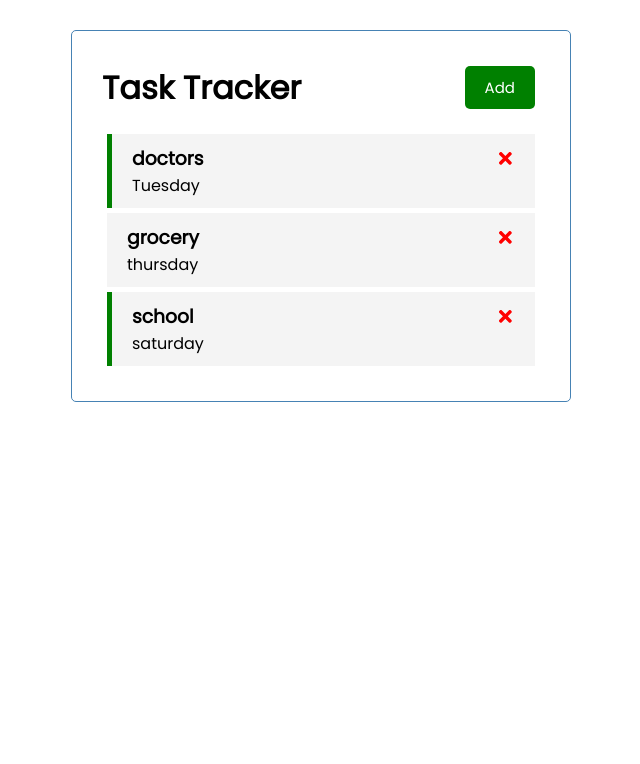
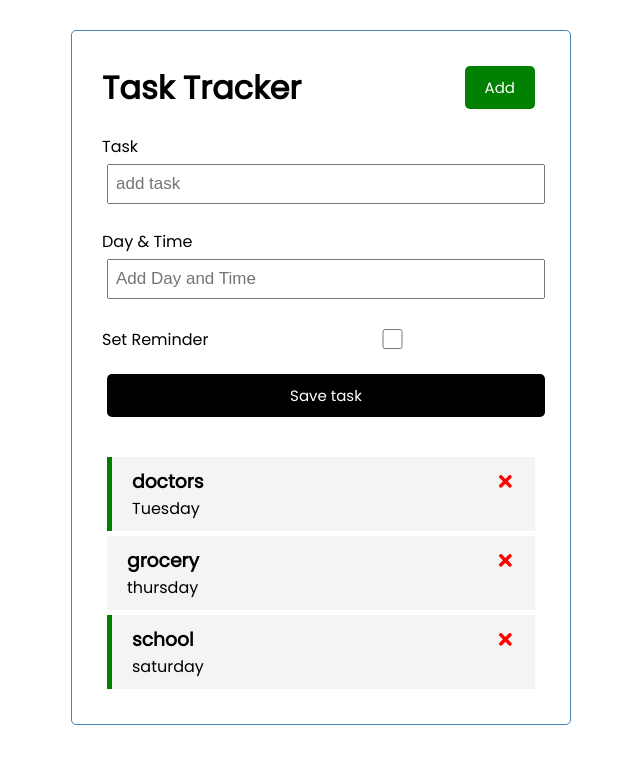
Before and after one commit to barksanto/react-task-tracker, a React (Create React App) app: page / in a window 1280 px wide. Shown: the top 764 px of the page, without its empty margins (319-959 px from the left). Built offline with nearby package versions, Linux system fonts and the light colour scheme.

Commit message:
setDay/Task/Reminder works to change state of current task in the input

```diff
--- a/src/App.js
+++ b/src/App.js
@@ -1,5 +1,6 @@
 import Header from './components/Header'
 import Tasks from './components/Tasks'
+import AddTask from './components/AddTask'
 import { useState } from 'react';
 
 
@@ -36,8 +37,10 @@
   const toggleReminder = (id) => {
     setTasks(
       tasks.map((task) =>
-        task.id === id ? {...task, reminder:
-        !task.reminder } : task
+        task.id === id ? {
+          ...task, reminder:
+            !task.reminder
+        } : task
       )
     )
   }
@@ -45,6 +48,7 @@
   return (
     <div className="container">
       <Header />
+      <AddTask />
       {/* if no tasks in state, render message instead */}
       {tasks.length > 0 ? (<Tasks tasks={tasks}
         onDelete={deleteTask}
--- /dev/null
+++ b/src/components/AddTask.js
@@ -0,0 +1,37 @@
+import { useState } from 'react'
+
+const AddTask = () => {
+
+  const [text, setText] = useState('')
+  const [day, setDay] = useState('')
+  const [reminder, setReminder] = useState(false)
+
+  return (
+    <form className="add-form">
+      <div className="form-control">
+        <label>Task</label>
+        <input
+          type="text"
+          placeholder="add task"
+          value={text} onChange={(e) => setText(e.target.value)} />
+      </div>
+      <div className="form-control">
+        <label>Day & Time</label>
+        <input
+          type="text"
+          placeholder="Add Day and Time"
+          value={day} onChange={(e) => setDay(e.target.value)} />
+      </div>
+      <div className="form-control form-control-check">
+        <label> Set Reminder</label>
+        <input type="checkbox"
+          value={reminder}
+          onChange={(e) => setReminder(e.currentTarget.checked)} />
+      </div>
+      <input type="submit" value="Save task"
+        className="btn btn-block" />
+    </form>
+  )
+}
+
+export default AddTask
```
